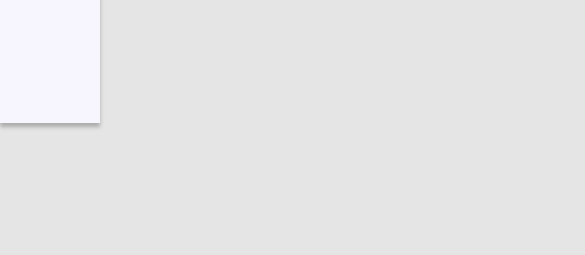
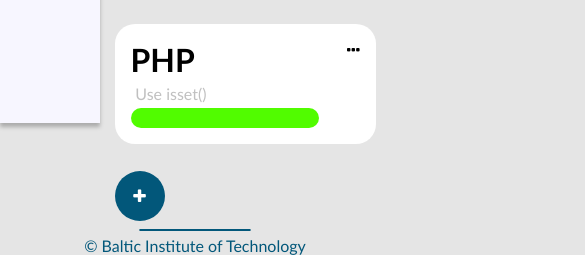
Before and after one commit to Kalis1990/1-Friday-Challenge, a website: page calendar.html in a window 390 px wide. Shown: the part 721-976 px from the top of the page, 585 px wide, since content can reach past the window. Before the commit the page ends 844 px from the top, so only its background shows below. Drawn offline with Linux system fonts and the light colour scheme.

Commit message:
media update

```diff
--- a/styles/calendar.css
+++ b/styles/calendar.css
@@ -64,7 +64,6 @@
     align-items: center;
     cursor: pointer;
 }
-
 
 .calendarContainer{
   display: flex;
@@ -151,3 +150,11 @@
   border-radius: 50%;
   color: #FFFFFF;
 }
+@media (max-width: 800px) {
+
+  .calendarContent{
+      display: flex;
+      flex-direction: column-reverse;
+  }
+
+}
--- a/styles/hover.css
+++ b/styles/hover.css
@@ -7,7 +7,7 @@
 }
 .menu:hover .icons{
     color:#02577A;
-    filter: invert(50%);
+    filter: invert(13%) sepia(87%) saturate(3896%) hue-rotate(184deg) brightness(97%) contrast(42%);
 }
 ul:hover .text{
     color: var(--font-color);
@@ -16,6 +16,7 @@ ul:hover .text{
     text-decoration: none;
 
 }
+
 ul:hover{
     width: 200px;
     transition: 2s;
```
